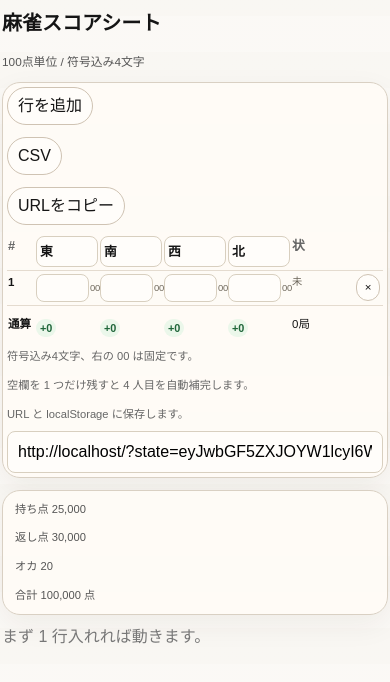
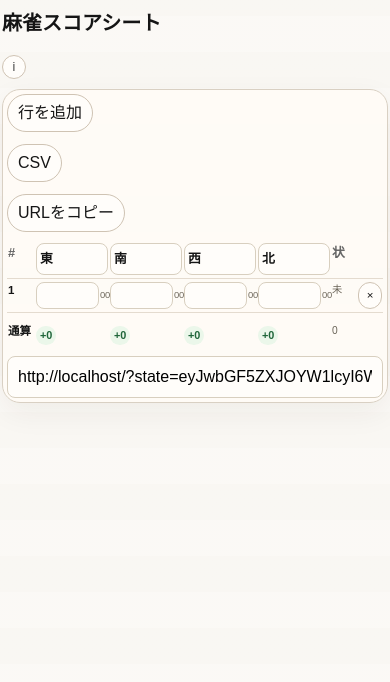
Before and after one commit to Npieju/mahjong-sheet, a React (Vite) app: page / in a window 390 px wide. Shown: the top 682 px of the page. Built offline with nearby package versions, Linux system fonts and the light colour scheme.

Commit message:
style: hide help behind info button

```diff
--- a/src/App.tsx
+++ b/src/App.tsx
@@ -3,7 +3,7 @@ import { buildCsv } from './lib/csv';
 import { defaultState } from './lib/defaults';
 import { createGameRow, isRowEmpty, resolveGameRow, SCORE_UNIT, TOTAL_POINTS, type GameRow } from './lib/sheet';
 import { buildShareUrl, loadSavedState, readSharedState, saveState, serializeState } from './lib/state';
-import { calculateGameResults, formatDelta, MAHJONG_SOUL_RULE } from './lib/settlement';
+import { calculateGameResults, formatDelta } from './lib/settlement';
 
 function App() {
   const initialState = readSharedState() ?? loadSavedState() ?? defaultState;
@@ -108,7 +108,17 @@ function App() {
     <main className="app-shell">
       <header className="topbar">
         <h1>麻雀スコアシート</h1>
-        <p>100点単位 / 符号込み4文字</p>
+        <details className="info-details">
+          <summary className="info-button" aria-label="使い方とルール">i</summary>
+          <div className="info-popover">
+            <p>100点単位、符号込み4文字入力。右の 00 は固定。</p>
+            <p>空欄を 1 つだけ残すと 4 人目を自動補完。</p>
+            <p>雀魂式 4麻。25000持ち、30000返し、オカ20、ウマ +15 +5 -5 -15、同点は座順優先。</p>
+            <p>状態: 未=未入力、補=補完待ち、数=数値不正、差=合計不一致、自=自動補完。</p>
+            <p>URL と localStorage に保存。</p>
+            {games.every((row) => isRowEmpty(row)) ? <p>まず 1 行入れれば動く。</p> : null}
+          </div>
+        </details>
       </header>
 
       <section className="table-panel">
@@ -120,6 +130,15 @@ function App() {
 
         <div className="table-wrap">
           <table className="score-table">
+            <colgroup>
+              <col className="col-index" />
+              <col className="col-score" />
+              <col className="col-score" />
+              <col className="col-score" />
+              <col className="col-score" />
+              <col className="col-status" />
+              <col className="col-remove" />
+            </colgroup>
             <thead>
               <tr>
                 <th>#</th>
@@ -142,16 +161,16 @@ function App() {
                 const autoFilledSeat = game.resolution.kind === 'complete' ? game.resolution.autoFilledSeat : null;
                 const rowStatus =
                   game.resolution.kind === 'empty'
-                    ? '未'
+                    ? { short: '未', long: '未入力' }
                     : game.resolution.kind === 'partial'
-                      ? '補'
+                      ? { short: '補', long: '3人入力で補完待ち' }
                       : game.resolution.kind === 'invalid'
-                        ? '数'
+                        ? { short: '数', long: '数値不正' }
                         : game.resolution.kind === 'mismatch'
-                          ? `合計 ${game.resolution.diff > 0 ? '+' : ''}${game.resolution.diff}`
+                          ? { short: '差', long: `合計差 ${game.resolution.diff > 0 ? '+' : ''}${game.resolution.diff}` }
                           : autoFilledSeat === null
-                            ? 'OK'
-                            : '自';
+                            ? { short: 'OK', long: '計算可' }
+                            : { short: '自', long: '自動補完' };
 
                 return (
                   <tr key={game.row.id} className={game.resolution.kind === 'mismatch' ? 'row-warn' : undefined}>
@@ -185,7 +204,7 @@ function App() {
                         </td>
                       );
                     })}
-                    <td className="status-cell">{rowStatus}</td>
+                    <td className="status-cell" title={rowStatus.long}>{rowStatus.short}</td>
                     <td className="remove-cell">
                       <button type="button" className="ghost-button" onClick={() => removeGame(game.row.id)}>
                         ×
@@ -203,30 +222,15 @@ function App() {
                     <div className={`result-chip ${total >= 0 ? 'plus' : 'minus'}`}>{formatDelta(total)}</div>
                   </td>
                 ))}
-                <td>{completeGames.length}局</td>
+                <td className="status-cell">{completeGames.length}</td>
                 <td />
               </tr>
             </tfoot>
           </table>
         </div>
 
-        <div className="notes-row">
-          <span>符号込み4文字、右の 00 は固定です。</span>
-          <span>空欄を 1 つだけ残すと 4 人目を自動補完します。</span>
-          <span>URL と localStorage に保存します。</span>
-        </div>
-
         <input className="share-input" type="text" readOnly value={shareUrl} />
       </section>
-
-      <section className="rule-panel">
-        <div>持ち点 {MAHJONG_SOUL_RULE.startPoint.toLocaleString()}</div>
-        <div>返し点 {MAHJONG_SOUL_RULE.returnPoint.toLocaleString()}</div>
-        <div>オカ {(MAHJONG_SOUL_RULE.okaPoints / 1000).toFixed(0)}</div>
-        <div>合計 {TOTAL_POINTS.toLocaleString()} 点</div>
-      </section>
-
-      <section className="empty-hint">{games.every((row) => isRowEmpty(row)) ? 'まず 1 行入れれば動きます。' : null}</section>
     </main>
   );
 }
--- a/src/styles.css
+++ b/src/styles.css
@@ -38,7 +38,7 @@ textarea {
 
 .topbar {
   display: flex;
-  align-items: end;
+  align-items: center;
   justify-content: space-between;
   gap: 16px;
   margin-bottom: 10px;
@@ -49,27 +49,64 @@ textarea {
   font-size: clamp(1.6rem, 4vw, 2.4rem);
 }
 
-.topbar p {
-  margin: 0;
-  color: #555;
-  font-size: 0.84rem;
-}
-
-.table-panel,
-.rule-panel {
+.table-panel {
   border: 1px solid #d9d0c3;
   border-radius: 18px;
   background: rgba(255, 252, 247, 0.92);
   box-shadow: 0 10px 30px rgba(48, 36, 21, 0.06);
 }
 
+.info-details {
+  position: relative;
+}
+
+.info-button {
+  display: inline-flex;
+  align-items: center;
+  justify-content: center;
+  width: 28px;
+  height: 28px;
+  border: 1px solid #cfc3b3;
+  border-radius: 999px;
+  background: #fffdfa;
+  color: #444;
+  cursor: pointer;
+  list-style: none;
+  user-select: none;
+}
+
+.info-button::-webkit-details-marker {
+  display: none;
+}
+
+.info-popover {
+  position: absolute;
+  top: calc(100% + 8px);
+  right: 0;
+  z-index: 2;
+  width: min(300px, calc(100vw - 24px));
+  padding: 10px 12px;
+  border: 1px solid #d9d0c3;
+  border-radius: 12px;
+  background: rgba(255, 252, 247, 0.98);
+  box-shadow: 0 10px 30px rgba(48, 36, 21, 0.12);
+  font-size: 0.75rem;
+  color: #555;
+}
+
+.info-popover p {
+  margin: 0;
+}
+
+.info-popover p + p {
+  margin-top: 6px;
+}
+
 .table-panel {
   padding: 8px;
 }
 
-.toolbar,
-.notes-row,
-.rule-panel {
+.toolbar {
   display: flex;
   align-items: center;
   justify-content: space-between;
@@ -93,6 +130,22 @@ textarea {
   font-size: 0.82rem;
 }
 
+.col-index {
+  width: 28px;
+}
+
+.col-score {
+  width: calc((100% - 92px) / 4);
+}
+
+.col-status {
+  width: 26px;
+}
+
+.col-remove {
+  width: 26px;
+}
+
 .score-table th,
 .score-table td {
   padding: 6px 4px;
@@ -104,18 +157,6 @@ textarea {
 .score-table thead th {
   font-size: 0.8rem;
   color: #666;
-}
-
-.score-table thead th:first-child,
-.score-table tbody th,
-.score-table tfoot th {
-  width: 28px;
-}
-
-.score-table thead th:last-child,
-.score-table tbody td:last-child,
-.score-table tfoot td:last-child {
-  width: 28px;
 }
 
 .score-table tfoot th,
@@ -195,12 +236,13 @@ textarea {
 .status-cell {
   white-space: nowrap;
   color: #6a6458;
-  width: 42px;
+  width: 26px;
   font-size: 0.72rem;
+  text-align: center;
 }
 
 .remove-cell {
-  width: 28px;
+  width: 26px;
 }
 
 button {
@@ -218,13 +260,6 @@ button {
   padding-block: 4px;
 }
 
-.notes-row {
-  margin-top: 8px;
-  font-size: 0.8rem;
-  color: #666;
-  flex-wrap: wrap;
-}
-
 .share-input {
   width: 100%;
   margin-top: 8px;
@@ -234,25 +269,9 @@ button {
   background: #fffdfa;
 }
 
-.rule-panel {
-  margin-top: 12px;
-  padding: 10px 12px;
-  color: #555;
-  flex-wrap: wrap;
-  font-size: 0.78rem;
-}
-
-.empty-hint {
-  margin-top: 10px;
-  min-height: 1.5rem;
-  color: #777;
-}
-
 @media (max-width: 900px) {
   .topbar,
-  .toolbar,
-  .notes-row,
-  .rule-panel {
+  .toolbar {
     flex-direction: column;
     align-items: start;
   }
@@ -300,12 +319,18 @@ button {
   }
 
   .status-cell {
-    width: 32px;
+    width: 22px;
     font-size: 0.64rem;
   }
 
-  .notes-row,
-  .rule-panel {
-    font-size: 0.7rem;
+  .info-button {
+    width: 24px;
+    height: 24px;
+    font-size: 0.78rem;
+  }
+
+  .info-popover {
+    width: min(260px, calc(100vw - 12px));
+    font-size: 0.68rem;
   }
 }
```
